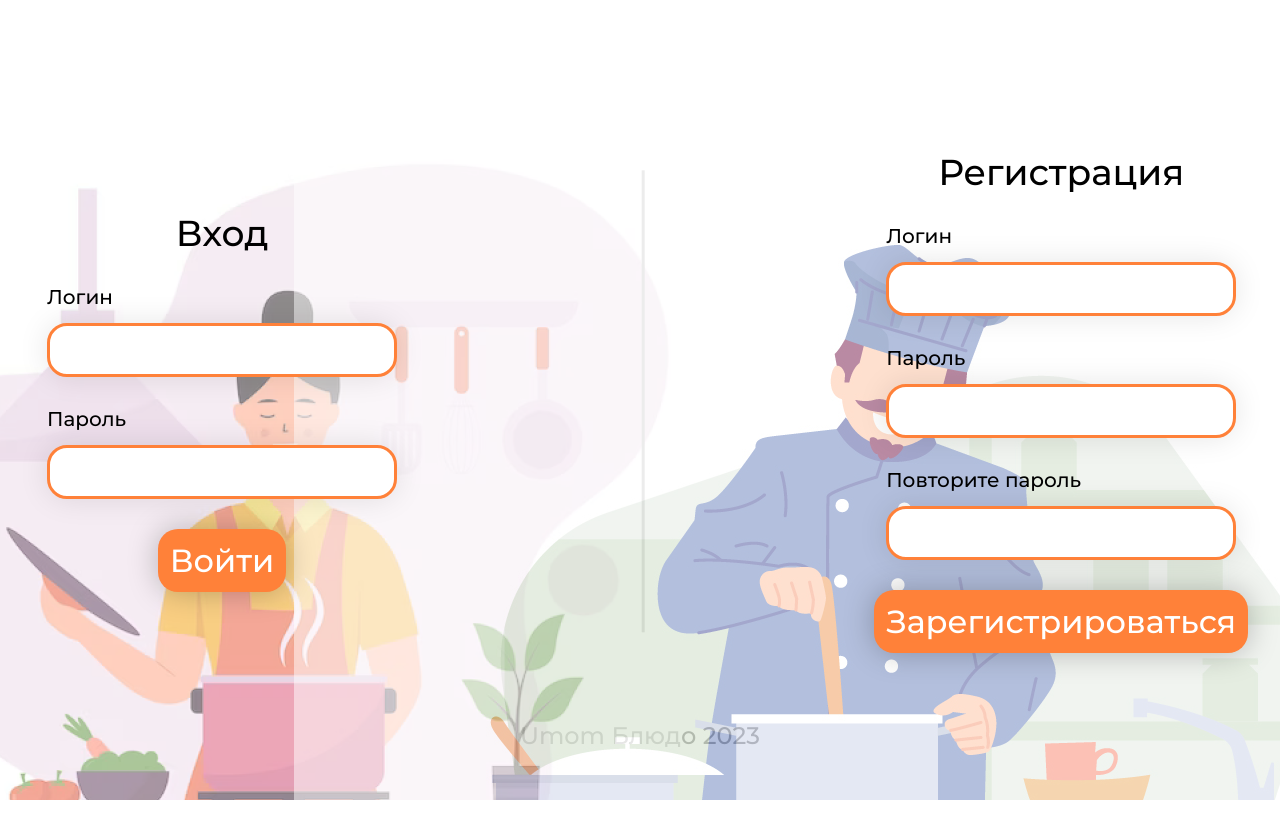
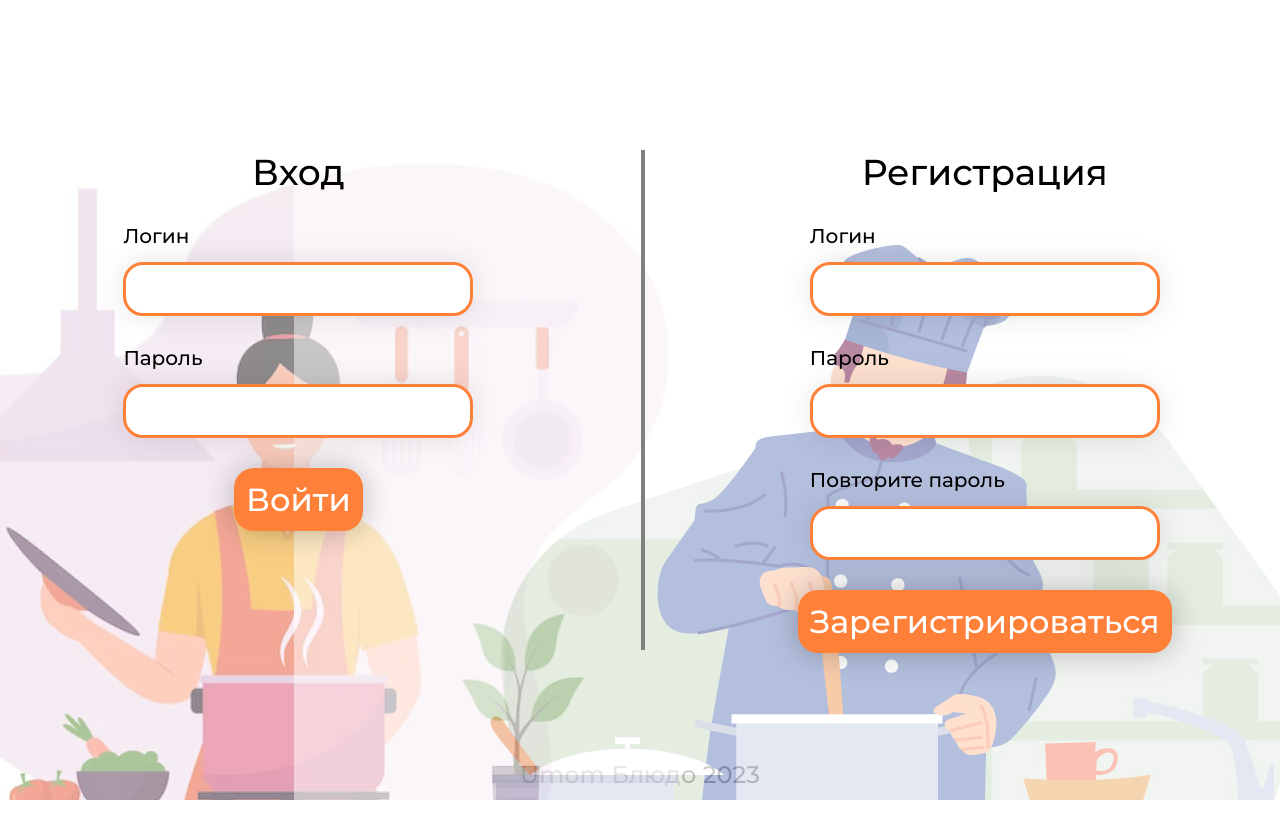
Before and after one commit to psihoshlem/menu_generator_web, a Vue app in the folder client/: page /auth in a window 1280 px wide. Before the commit the page ends 800 px from the top, so only its background shows below. Built offline with nearby package versions, Linux system fonts and the light colour scheme.

Commit message:
FIX error msg

```diff
--- a/client/package.json
+++ b/client/package.json
@@ -8,6 +8,7 @@
     "lint": "vue-cli-service lint"
   },
   "dependencies": {
+    "axios": "^1.5.1",
     "core-js": "^3.8.3",
     "vue": "^3.2.13",
     "vue-router": "^4.0.3",
--- a/client/src/views/AuthView.vue
+++ b/client/src/views/AuthView.vue
@@ -14,9 +14,9 @@
             <input name="password" type="password" v-model="pass_auth">
           </div>
           <div class="btn" @click="go_auth()">Войти</div>
-          <div v-if="error_auth">{{ error_msg }}</div>
+          <div class="error__message" v-show="error_auth">{{ error_msg }}</div>
         </div>
-        <hr>
+        <div class="vertical-line"></div>
         <div class="registration authWrap">
           <img class="cheif" src="./../img/cheif.png" alt="">
           <div class="registration__title">
@@ -43,8 +43,8 @@
           <div class="btn" @click="go_reg()">
             Зарегистрироваться
           </div>
-          <div v-if="error_reg">{{ error_msg }}</div>
         </div>
+        <div class="error__message" v-show="error_reg">{{ error_msg }}</div>
       </div>
     </div>
   </section>
@@ -106,6 +106,15 @@ export default{
 }
 </script>
 <style lang="scss">
+.error__message{
+  height: 50px;
+  z-index: 1;
+  font-family: Montserrat;
+  font-weight: 800;
+  font-size: 23px;
+  color: red;
+}
+
 .woman{
   z-index: 0;
   position: absolute;
@@ -136,15 +145,16 @@ export default{
     flex-direction: row;
     justify-content: space-around;
     //padding-left: 280px;
-    align-items: center;
+    align-items: flex-start;
   }
 
   .auth {
     min-width: 380px;
+    height: 500px;
     display: flex;
     flex-direction: column;
     align-items: center;
-    justify-content: center;
+    // justify-content: center;
 
     &__title {
       color: #000;
@@ -159,6 +169,7 @@ export default{
 
   .registration {
     max-width: 500px;
+    height: 560px;
     display: flex;
     flex-direction: column;
     align-items: center;
@@ -224,11 +235,12 @@ export default{
     z-index: 1;
   }
 
-  hr {
-    transform: rotate(90deg);
-    height: 3px;
-    background: #D8D8D8;
-    width: 480px;
+  .vertical-line {
+    border: 2px solid grey;
+    width: 1px;
+    height: 500px;
+    float: left;
+    z-index: 1;
   }
 }
 </style>
```
Also changed, not shown: 1 other file (tests, documents, lock files or other folders). Lines whose indentation alone changed are shown as unchanged.
